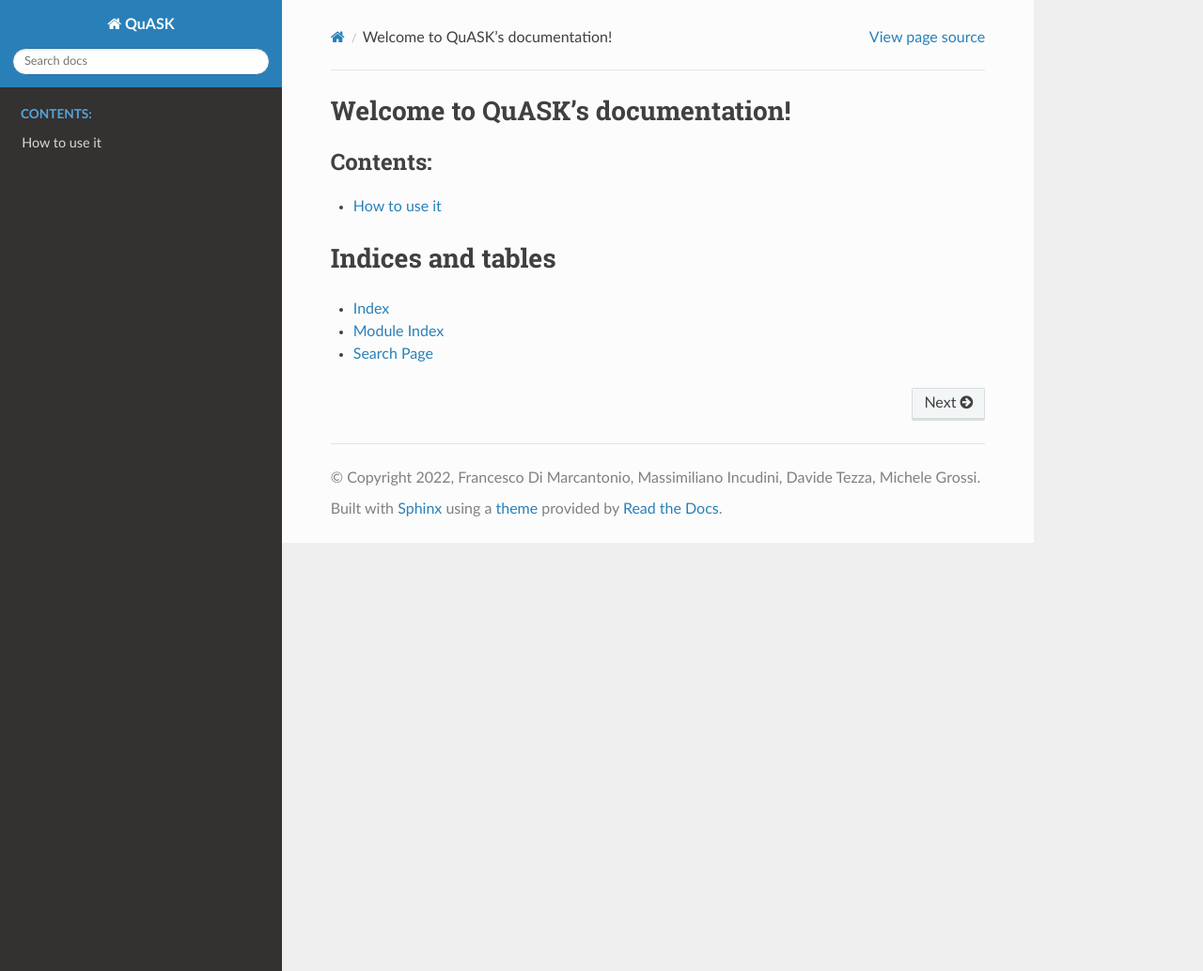
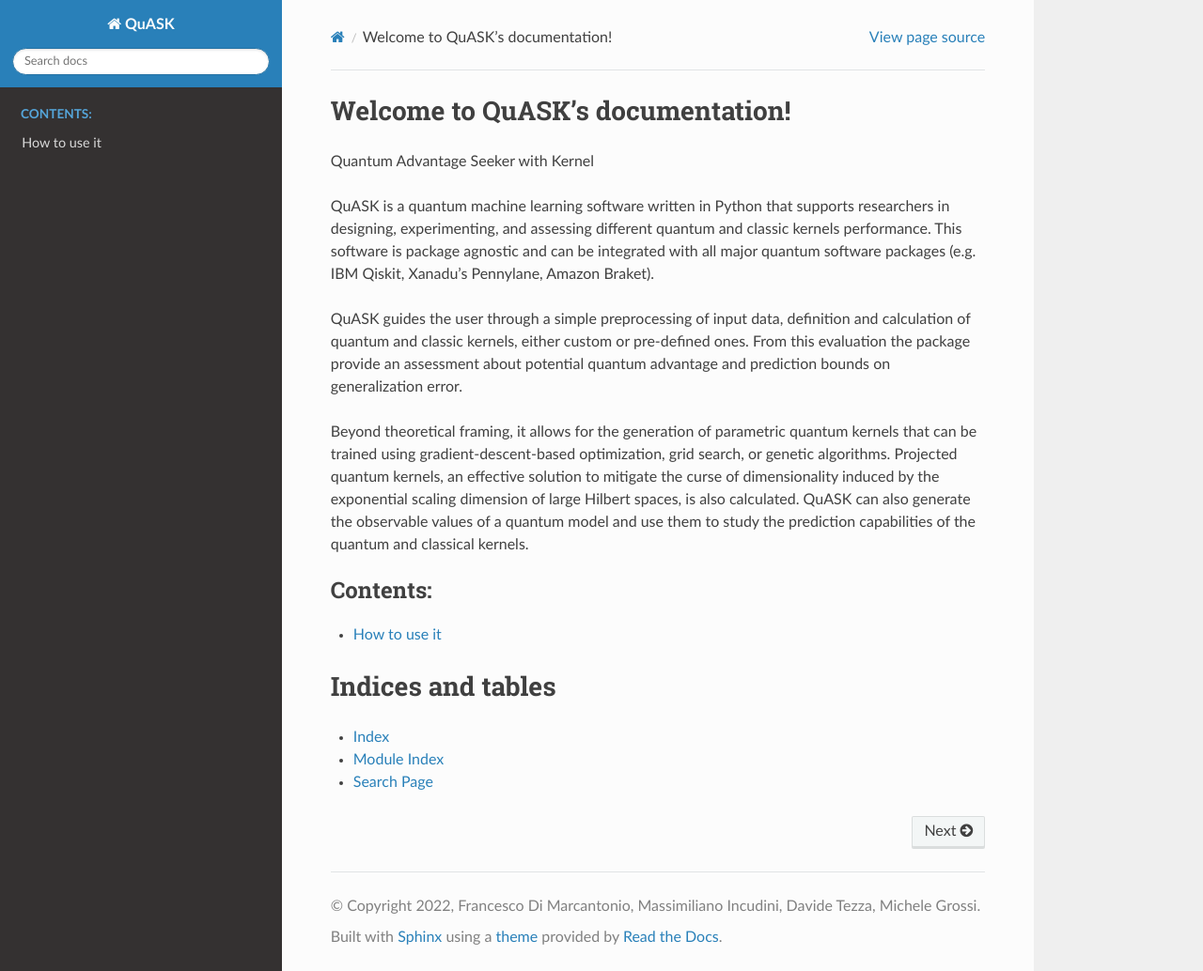
Before and after one commit to CERN-IT-INNOVATION/QuASK, a Sphinx documentation site: the page built from docs/source/index.rst, in a window 1280 px wide and 1034 px high. Shown: the whole window at 94% size. Built offline with Sphinx 7.4.7 and the Read the Docs theme 2.0.0, drawn with Linux system fonts in a browser that asks for light colours.

Commit message:
Update index.rst

```diff
--- a/docs/source/index.rst
+++ b/docs/source/index.rst
@@ -5,6 +5,14 @@
 
 Welcome to QuASK's documentation!
 =================================
+Quantum Advantage Seeker with Kernel
+
+QuASK is a quantum machine learning software written in Python that supports researchers in designing, experimenting, and assessing different quantum and classic kernels performance. This software is package agnostic and can be integrated with all major quantum software packages (e.g. IBM Qiskit, Xanadu’s Pennylane, Amazon Braket).
+
+QuASK guides the user through a simple preprocessing of input data, definition and calculation of quantum and classic kernels, either custom or pre-defined ones. From this evaluation the package provide an assessment about potential quantum advantage and prediction bounds on generalization error.
+
+Beyond theoretical framing, it allows for the generation of parametric quantum kernels that can be trained using gradient-descent-based optimization, grid search, or genetic algorithms. Projected quantum kernels, an effective solution to mitigate the curse of dimensionality induced by the exponential scaling dimension of large Hilbert spaces, is also calculated. QuASK can also generate the observable values of a quantum model and use them to study the prediction capabilities of the quantum and classical kernels.
+
 
 .. toctree::
    :maxdepth: 2
```
